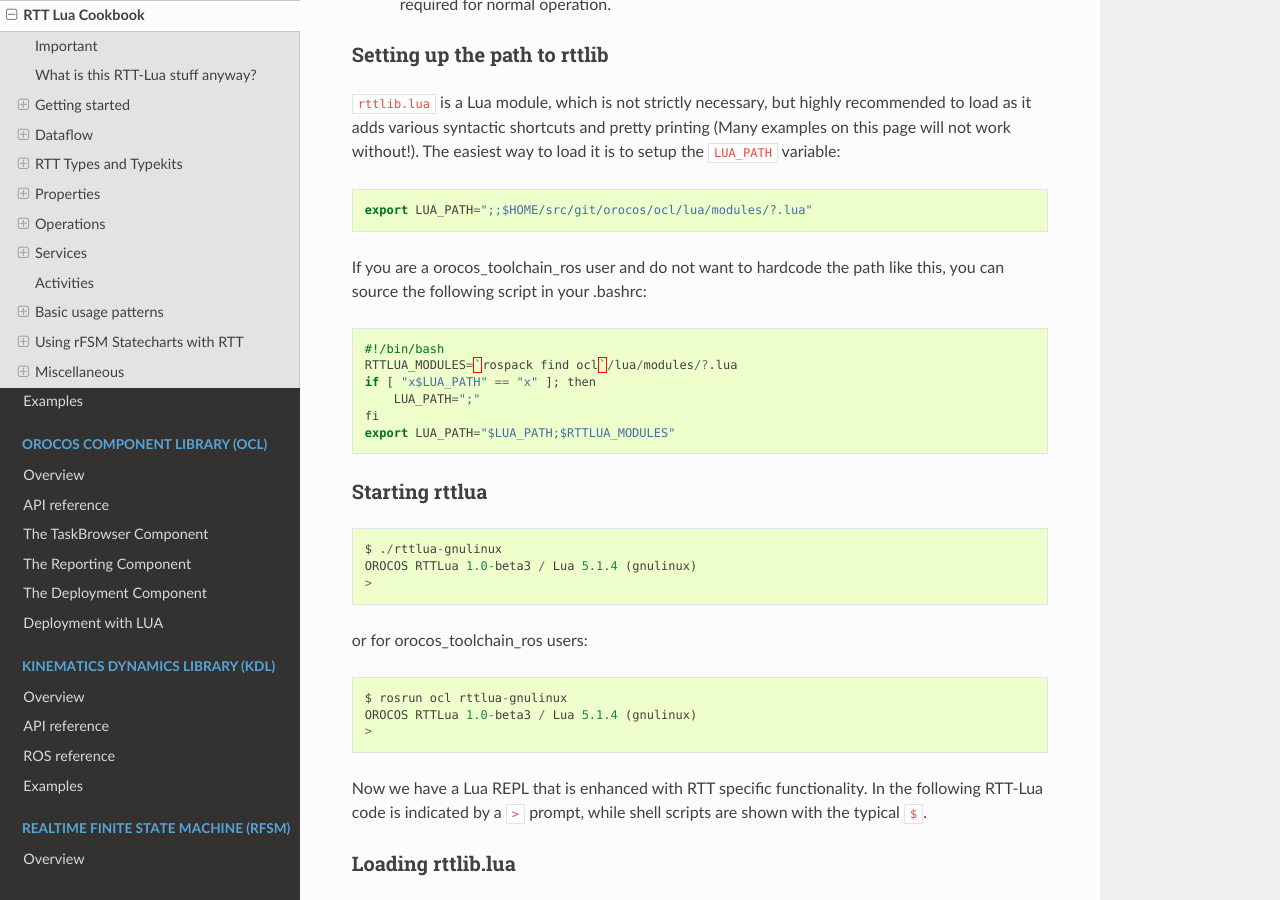
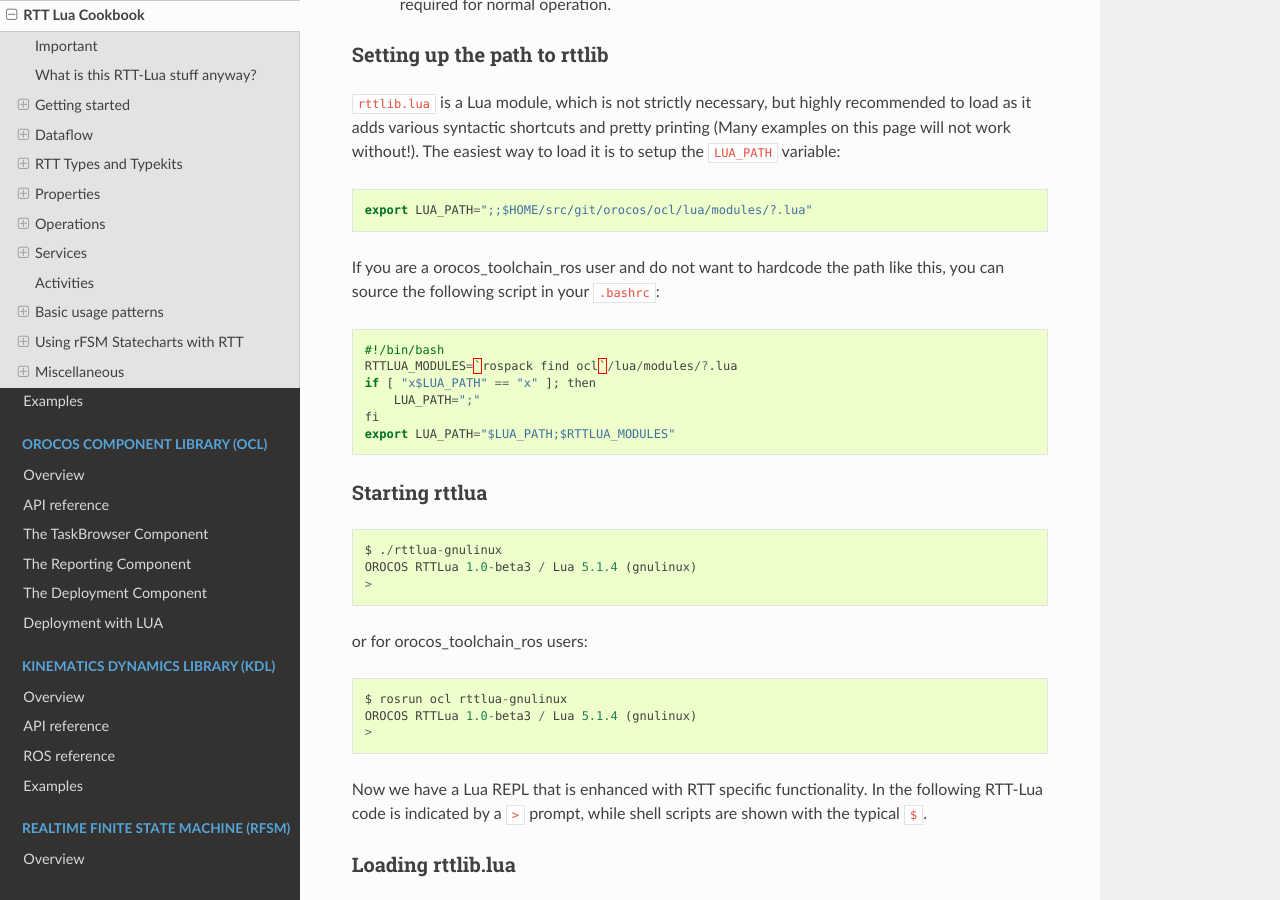
Before and after one commit to orocos/orocos-docs, a Sphinx documentation site: the page built from docs/rtt/rtt-lua-cookbook.rst, in a window 1280 px wide and 900 px high, scrolled down 2633 px. Built offline with Sphinx 7.4.7 and the Read the Docs theme 2.0.0, drawn with Linux system fonts in a browser that asks for light colours.

```diff
--- a/docs/rtt/rtt-lua-cookbook.rst
+++ b/docs/rtt/rtt-lua-cookbook.rst
@@ -74,7 +74,7 @@ is to setup the ``LUA_PATH`` variable:
 ..
 
 If you are a orocos_toolchain_ros user and do not want to hardcode the path
-like this, you can source the following script in your .bashrc:
+like this, you can source the following script in your ``.bashrc``:
 
 ::
 
```
